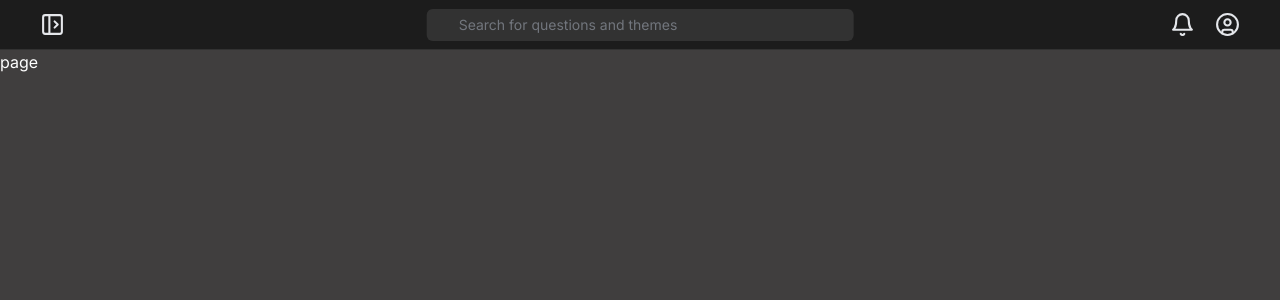
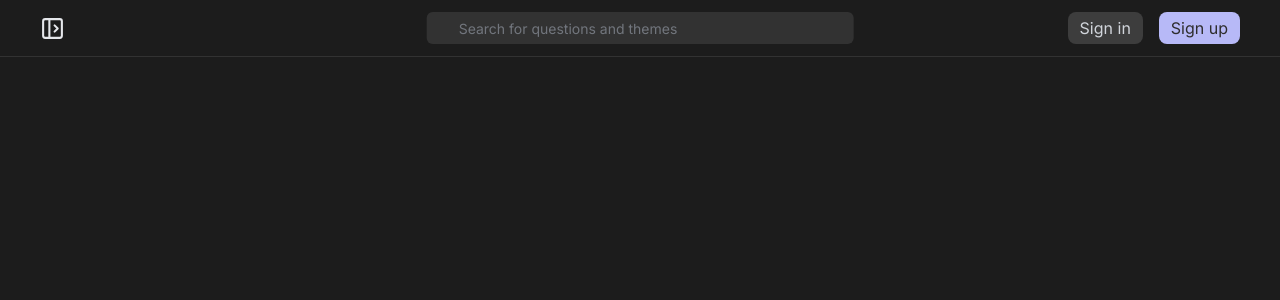
Before and after one commit to merdernoty/mm-interview-Frontend, a Next.js app: page / in a window 1280 px wide. Shown: the top 300 px of the page. Built offline with nearby package versions, Linux system fonts and the light colour scheme.

Commit message:
zustand stores

```diff
--- a/src/app/globals.css
+++ b/src/app/globals.css
@@ -4,5 +4,5 @@
 
 body {
     color: rgb(255, 255, 255) !important;
-    background: rgb(64, 62, 62) !important;
+    background: #1c1c1c !important;
 }
--- a/src/app/page.tsx
+++ b/src/app/page.tsx
@@ -1,8 +1,12 @@
+'use client'
 import React from 'react'
 
 function page() {
+
   return (
-    <div>page</div>
+      <div>
+
+      </div>
   )
 }
 
--- a/src/components/header/DefaultHeader.tsx
+++ b/src/components/header/DefaultHeader.tsx
@@ -2,7 +2,8 @@
 import React, { useState, useLayoutEffect } from 'react'
 import Link from 'next/link'
 import InputForm from '@/components/ui/Input/InputForm'
-import Container from '@/components/ui/container/Container'
+import { useAuthStore } from '@/lib/stores/authStore';
+import { usePathStore } from '@/lib/stores/pathStore';
 import {
     Bell,
     PanelLeftOpen,
@@ -13,20 +14,21 @@ import {
 } from 'lucide-react'
 
 const DefaultHeader = () => {
-    const [isAuthorized, setIsAuthorized] = useState(true)
-    const [isAuthorizing, setIsAuthorizing] = useState(false)
-    const [isChatting, setIsChatting] = useState(false)
+    const { isAuthorized, login, logout } = useAuthStore((state) => state);
+    const { updatePathState, isAuthorizing, isChatting,  } = usePathStore((state) => state);
+
+
     const [isSideBarOpened, setIsSideBarOpened] = useState(true)
     const [inputText, setInputText] = useState('')
+
     const [isIconsLoaded, setIsIconsLoaded] = useState(false);
     const iconSize:number = 25;
 
     useLayoutEffect(() => {
-        // Проверяем, что код выполняется в клиентском контексте
+
         if (typeof window !== 'undefined') {
             const currentPath = window.location.pathname
-            setIsChatting(currentPath.startsWith('/chat'))
-            setIsAuthorizing(currentPath.startsWith('/auth'))
+            updatePathState(currentPath);
             setIsIconsLoaded(true);
         }
     }, [])
@@ -88,8 +90,6 @@ const DefaultHeader = () => {
                     <li className={`absolute left-1/2 transform w-1/3 -translate-x-1/2 list-none ${inputText.length > 0 ? 'input-focused' : ''}`}>
                         <InputForm onChange={handleInputChange} />
                     </li>
-
-
                     {isIconsLoaded ? (
 
                         <ul className="flex list-none m-0 p-0 ml-auto items-center">
@@ -133,12 +133,14 @@ const DefaultHeader = () => {
                                 <>
                                     <li className="mr-4">
                                         <button
+                                            onClick={login}
                                             className="bg-[#3d3d3d] rounded-lg px-3 py-1 text-gray-300 transition-all duration-200 transform hover:scale-105 hover:bg-gradient-to-tr hover:text-indigo-50  hover:rounded-md hover:from-[#3d3d3d] hover:via-[#3d3d3d] hover:to-[#363636] whitespace-nowrap">
                                             Sign in
                                         </button>
                                     </li>
                                     <li>
                                         <button
+                                            onClick={login}
                                             className="bg-[#B7B9F7] rounded-lg px-3 py-1 text-[#2E2D2D] transition-all duration-200 transform hover:scale-105 hover:bg-gradient-to-tr hover:text-indigo-50  hover:rounded-md hover:from-[#9D9FEF] hover:via-[#A4A5FF] hover:to-[#8E90F4]  whitespace-nowrap">
                                             Sign up
                                         </button>
--- /dev/null
+++ b/src/lib/stores/authStore.ts
@@ -0,0 +1,14 @@
+import create from 'zustand';
+
+interface AuthState {
+    isAuthorized: boolean;
+    login: () => void;
+    logout: () => void;
+}
+
+export const useAuthStore = create<AuthState>((set) => ({
+    isAuthorized: false,
+    login: () => set({ isAuthorized: true }),
+
+    logout: () => set({ isAuthorized: false }),
+}));
--- /dev/null
+++ b/src/lib/stores/pathStore.ts
@@ -0,0 +1,17 @@
+import create from 'zustand';
+
+interface PathState {
+    isAuthorizing: boolean;
+    isChatting: boolean;
+    updatePathState: (path: string) => void;
+}
+
+export const usePathStore = create<PathState>((set) => ({
+    isAuthorizing: false,
+    isChatting: false,
+    updatePathState: (path) => set({
+        isAuthorizing: path.startsWith('/auth'),
+        isChatting: path.startsWith('/chat'),
+    }),
+
+}));
--- a/src/lib/stores/store.ts
+++ b/src/lib/stores/store.ts
@@ -4,9 +4,11 @@ import { persist } from 'zustand/middleware'
 export const useCount = create(
     persist(
         (set) => ({
+
             count: 1,
             decrementCount: () =>
                 set((state: any) => ({ count: state.count - 1 })),
+
             incrementCount: () =>
                 set((state: any) => ({ count: state.count + 1 })),
         }),
```
